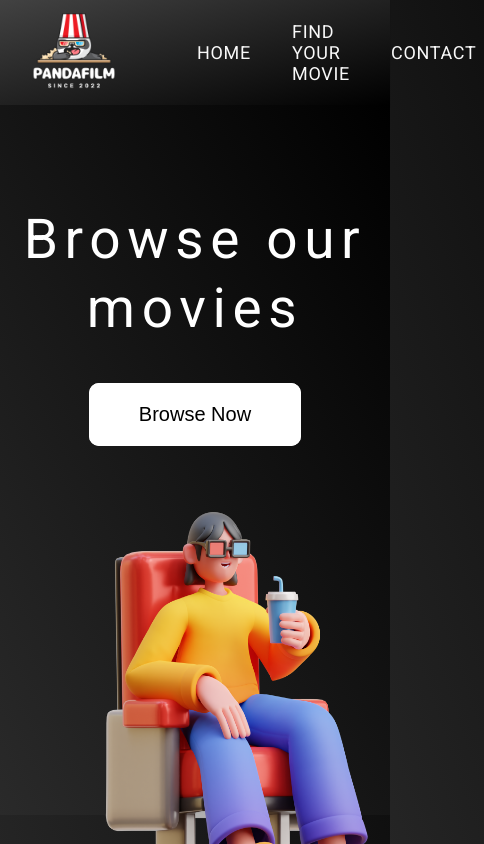
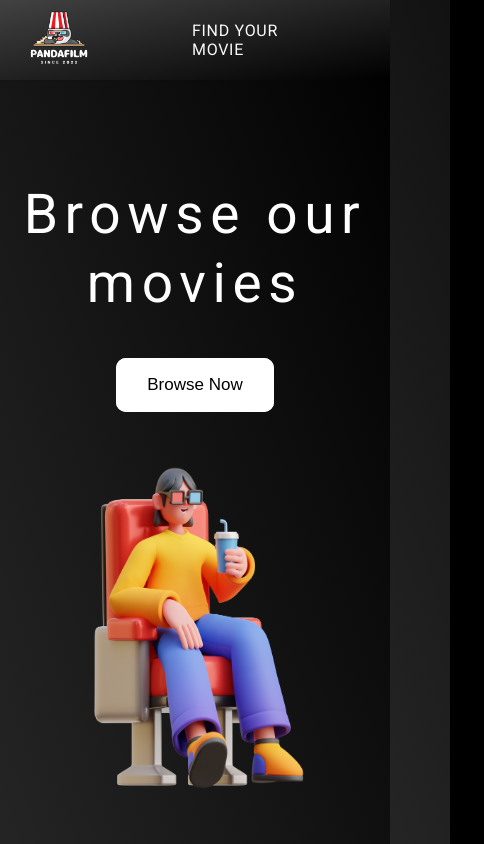
Before and after one commit to Antoonella/Pandafilm-Movie-Platform, a React (Create React App) app: page / in a window 390 px wide. Shown: the top 844 px of the page, 484 px wide, since content can reach past the window. Built offline with nearby package versions, Linux system fonts and the light colour scheme.

Commit message:
making website responsive for small phones large smartphones

```diff
--- a/src/components/Nav.jsx
+++ b/src/components/Nav.jsx
@@ -11,7 +11,7 @@ function Nav() {
       </Link>
       <ul className="nav__links">
         <li className="nav__list">
-          <Link to="/" className='nav__link link__hover-effect link__hover-effect--white'>
+          <Link to="/" className='nav__link link__hover-effect link__hover-effect--white hidelink'>
             Home
           </Link>
         </li>
@@ -21,7 +21,7 @@ function Nav() {
           </Link>
         </li>
         <li className="nav__list">
-          <span className='nav__link no-cursor'>Contact</span>
+          <span className='nav__link no-cursor hidelink'>Contact</span>
         </li>
       </ul>
       </div>
--- a/src/index.css
+++ b/src/index.css
@@ -123,12 +123,6 @@ nav {
 Home Page
 
 */
-
-#home {
-  background-color: black;
-  background-image: linear-gradient(to top right,rgb(42, 42, 42), black);
-  height: 710px;
-}
 
 .header__title {
   display: flex;
@@ -603,7 +597,6 @@ MOVIE DETAILS
   height: 550px;
   background-color: lightgray;
   background-image: linear-gradient(to bottom right,rgb(255, 255, 255), rgba(116, 116, 116, 0.826));
-
 }
 /*
 
@@ -658,6 +651,9 @@ footer {
 
 /* SMALL PHONES, TABLETS, LARGE SMARTPHONES */
 @media (max-width: 768px) {
+  .logo {
+    width: 92px;
+  }
   .landing {
     flex-wrap: wrap-reverse;
   }
@@ -680,7 +676,6 @@ footer {
   }
   .movies__header {
     padding: 0 30px;
-    margin-top: 30px;
   }
   .row {
     padding: 0px 30px;
@@ -714,10 +709,112 @@ footer {
   .movieInfo__container {
     flex-wrap: wrap-reverse;
   }
+  .movieInfo__img {
+    width: 300px;
+    height: 450px;
+  }
+  .movieInfo {
+    width: 100%;
+    margin: 0px 35px;
+  }
+  .movieInfo__title {
+    font-size: 35px;
+  }
+  .movie__description {
+    font-size: 18px;
+  }
+  .back__btn {
+    display: none;
+  }
+  .movieInfo__skeleton--container {
+    flex-wrap: wrap-reverse;
+  }
+  .movieInfo__skeleton--title {
+    width: 300px;
+    height: 30px;
+  }
+  .movieInfo__skeleton--btnOne, .movieInfo__skeleton--btnTwo {
+    width: 90px;
+    height: 40px;
+  }
+  .movieInfo__skeleton--descriptionOne {
+    margin-top: 30px;
+    width: 400px;
+    height: 20px;
+  }
 }
 
 
 /* SMALL PHONES, LARGE SMARTPHONES */
 @media (max-width: 550px) {
-
+  nav {
+    height: 80px;
+  }
+  .logo, .footer__logo--img {
+    width: 70px;
+  }
+  .hidelink {
+    display: none;
+  }
+  .nav__link {
+    font-size: 16px;
+  }
+  .landing__img {
+    width: 300px;
+    height: 400px;
+  }
+  .glow-on-hover {
+    font-size: 17px;
+    padding: 17px 31px;
+  }
+  .search__input {
+    font-size: 24px;
+    height: 60px;
+    max-width: 506px;
+  }
+  .section__title {
+    font-size: 17px;
+    margin: 0;
+  }
+  select {
+    height: 30px;
+    max-width: 130px;
+  }
+  .movie {
+    width: 50%;
+  }
+  .movie-card {
+    width: 220px;
+    height: 385px;
+  }
+  .movie-card__container {
+    padding: 13px 11px;
+  }
+  .movie__title {
+    font-size: 18px;
+  }
+  .movie__img--skeleton {
+    width: 130px;
+    height: 140px;
+  }
+  .movie__title--skeleton {
+    width: 120px;
+    height: 20px;
+    margin-bottom: 6px;
+  }
+  .movie__year--skeleton {
+    margin-bottom: 6px;
+    width: 90px;
+    height: 20px;
+  }
+  .movieInfo__img {
+    width: 200px;
+    height: 350px;
+  }
+  .movieInfo__title {
+    font-size: 30px;
+  }
+  .movie__description {
+    font-size: 15px;
+  }
 }
```
